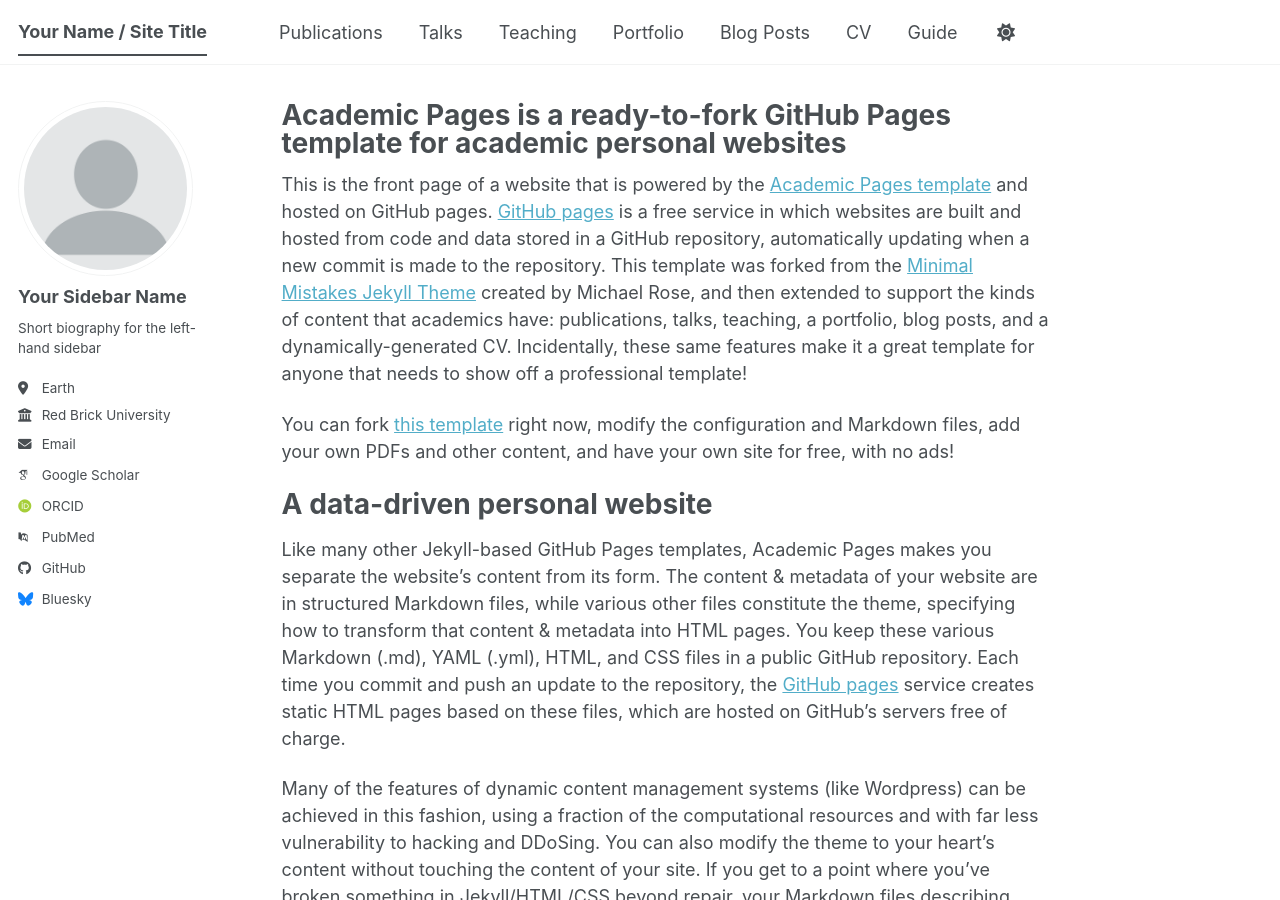
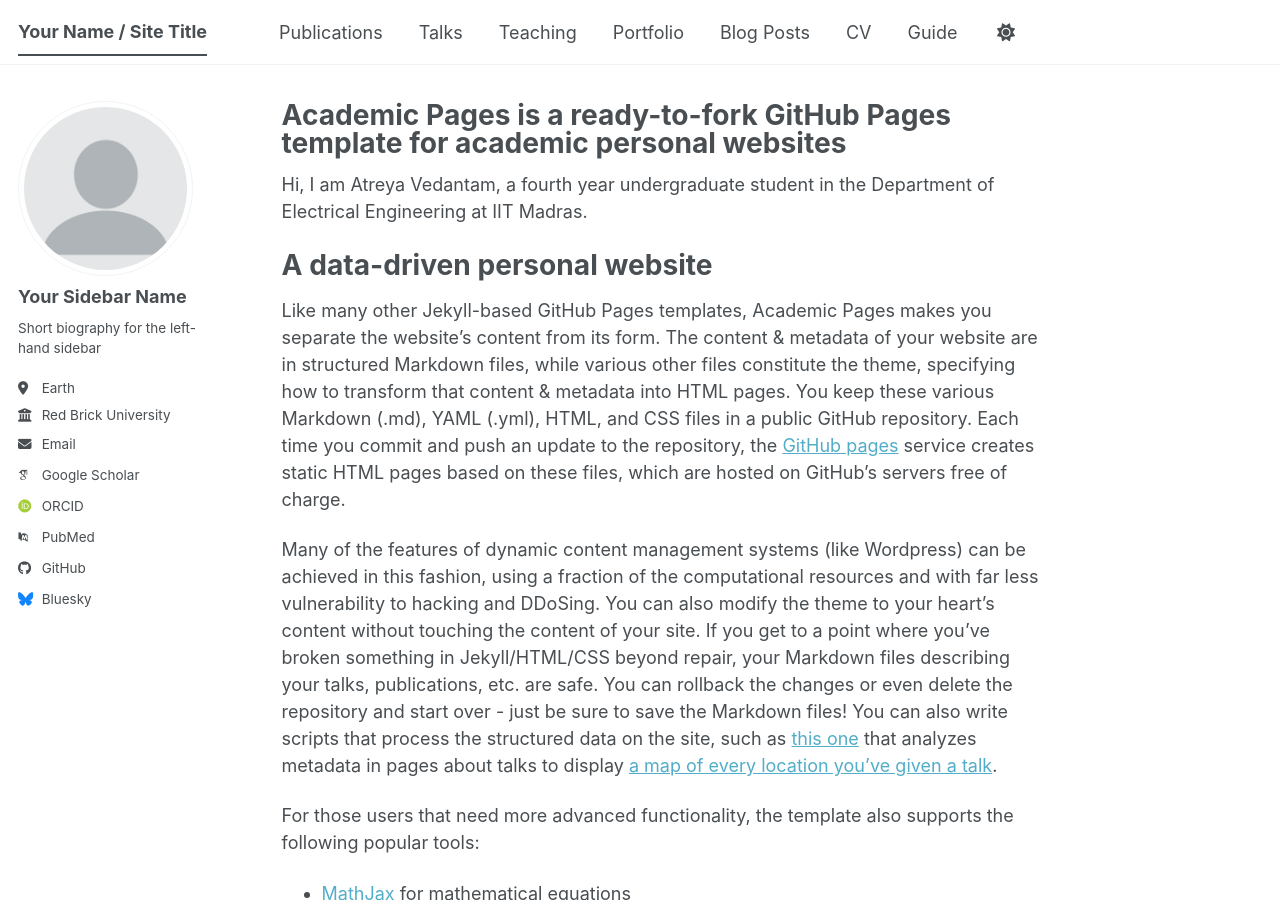
Before and after one commit to atreyavedantam/atreyavedantam.github.io, a Jekyll site: the page built from _pages/about.md, in a window 1280 px wide and 900 px high. Built offline with Jekyll 4.4.1, drawn with Linux system fonts in a browser that asks for light colours; some web fonts are replaced; a script bundle is joined from its source files by our own code; library files that are not in the unit come from our copies.

Commit message:
Revise about page with personal introduction
Updated the introduction section to include personal information and removed references to the Academic Pages template.

```diff
--- a/_pages/about.md
+++ b/_pages/about.md
@@ -7,9 +7,7 @@
   - /about.html
 ---
 
-This is the front page of a website that is powered by the [Academic Pages template](https://github.com/academicpages/academicpages.github.io) and hosted on GitHub pages. [GitHub pages](https://pages.github.com) is a free service in which websites are built and hosted from code and data stored in a GitHub repository, automatically updating when a new commit is made to the repository. This template was forked from the [Minimal Mistakes Jekyll Theme](https://mmistakes.github.io/minimal-mistakes/) created by Michael Rose, and then extended to support the kinds of content that academics have: publications, talks, teaching, a portfolio, blog posts, and a dynamically-generated CV. Incidentally, these same features make it a great template for anyone that needs to show off a professional template!
-
- You can fork [this template](https://github.com/academicpages/academicpages.github.io) right now, modify the configuration and Markdown files, add your own PDFs and other content, and have your own site for free, with no ads!
+Hi, I am Atreya Vedantam, a fourth year undergraduate student in the Department of Electrical Engineering at IIT Madras.
 
 A data-driven personal website
 ======
```
